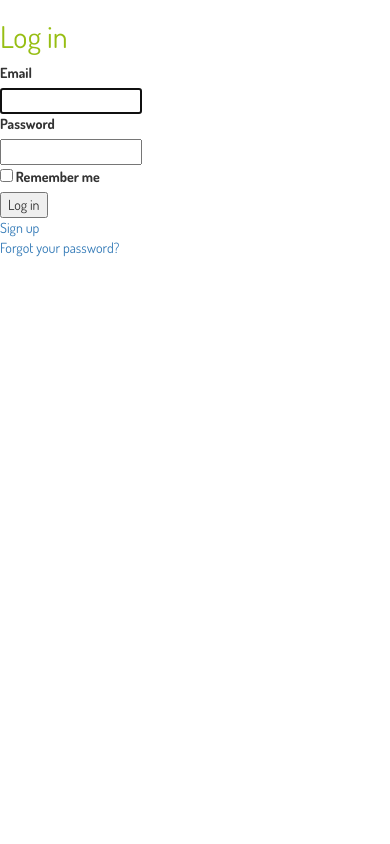
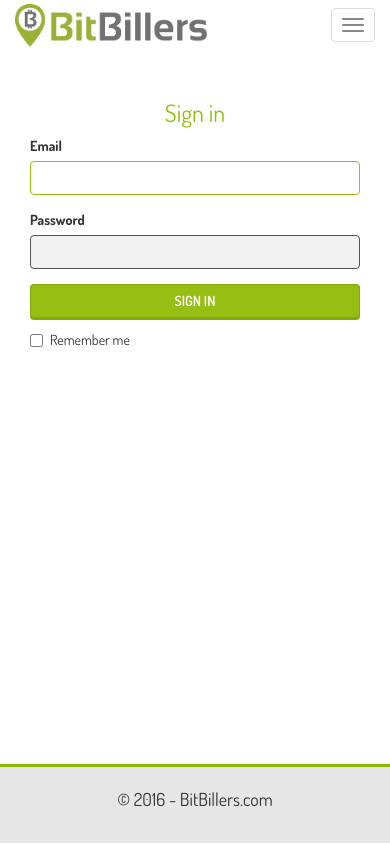
Before and after one commit to pebiantara/bitbillers, a Rails app: page /users/sign_in in a window 390 px wide. Run offline with Rails 7, Linux system fonts and the light colour scheme; style sheets or scripts are compiled from the project's sources; parts of the project's set-up code (start-up, migrations or seed data) failed here and were passed over; some libraries are stand-ins or nearby versions; some web fonts are replaced.

Commit message:
sign in template and layouts style

```diff
--- a/app/assets/stylesheets/plus.css
+++ b/app/assets/stylesheets/plus.css
@@ -29,6 +29,9 @@ section.resized-elements {
   border: 2px solid #97be13;
   margin-top: 3px;
 }
+
+nav.admin{border-bottom: 2px solid #97be13;}
+
 .navbar-nav.navbar-right .dropdown:first-child {
   margin-right: 10px;
 }
@@ -614,3 +617,16 @@ h6,
 .social i{
   font-size: 16px;
 }
+
+.btn-primary:hover, .btn-primary:focus, .btn-primary:active, .btn-primary.active, .open .dropdown-toggle.btn-primary{
+  color: #ffffff;
+  background-color: #7a990f;
+  border-color: #586f0b;
+}
+
+.btn-primary:active:hover, .btn-primary:active:focus, .btn-primary:active.focus, .btn-primary.active:hover, .btn-primary.active:focus, .btn-primary.active.focus, .open > .btn-primary.dropdown-toggle:hover, .open > .btn-primary.dropdown-toggle:focus, .open > .btn-primary.dropdown-toggle.focus{
+  color: #ffffff;
+  background-color: #7a990f;
+  border-color: #586f0b;
+}
+.no-padding{padding: 0px !important;}
--- a/app/views/devise/sessions/new.html.erb
+++ b/app/views/devise/sessions/new.html.erb
@@ -1,26 +1,30 @@
-<h2>Log in</h2>
-
-<%= form_for(resource, as: resource_name, url: session_path(resource_name)) do |f| %>
-  <div class="field">
-    <%= f.label :email %><br />
-    <%= f.email_field :email, autofocus: true %>
+<section id="login_section">
+  <div class="container">
+    <div class="row">
+      <div class="col-sm-offset-4 col-sm-4">
+        <%= form_for(resource, :as => resource_name, :url => signin_user_create_path, :html => { :role => 'form'}) do |f| %>
+        <h3 class="text-center">Sign in</h3>
+        <%= render 'shared/messages' %>
+        <div class="form-group">
+          <%= f.label :email %>
+          <%= f.email_field :email, :autofocus => true, class: 'form-control' %>
+        </div>
+        <div class="form-group">
+          <%= f.label :password %>
+          <%= f.password_field :password, class: 'form-control' %>
+        </div>
+        <div class="text-center">
+          <%= f.submit 'Sign in', :class => 'btn btn-primary', :style => 'width:100%;' %>
+        </div>
+        <% if devise_mapping.rememberable? -%>
+        <div class="checkbox" style="width:150px">
+          <label>
+            <%= f.check_box :remember_me %> Remember me
+          </label>
+        </div>
+        <% end -%>
+        <% end %>
+      </div>
+    </div>
   </div>
-
-  <div class="field">
-    <%= f.label :password %><br />
-    <%= f.password_field :password, autocomplete: "off" %>
-  </div>
-
-  <% if devise_mapping.rememberable? -%>
-    <div class="field">
-      <%= f.check_box :remember_me %>
-      <%= f.label :remember_me %>
-    </div>
-  <% end -%>
-
-  <div class="actions">
-    <%= f.submit "Log in" %>
-  </div>
-<% end %>
-
-<%= render "devise/shared/links" %>
+</section>
--- /dev/null
+++ b/app/views/layouts/_footer.html.erb
@@ -0,0 +1,28 @@
+<footer id="footer">
+  <section class="lower-footer text-center">
+    <div class="container">
+      <div class="col-md-12">
+        <p>&copy; 2016 - BitBillers.com</p>
+      </div>
+    </div>
+  </section>
+</footer>
+<%- content_for :javascripts do %>
+<script type="text/javascript">
+jQuery(document).on('ready page:load', function() {
+  $('.dropdown-toggle').dropdown();
+  reset_footer_position();
+});
+
+$(window).resize(function() {
+  reset_footer_position();
+});
+
+function reset_footer_position() {
+  if ($('body').height() < $(window).height()) {
+    var top = $(window).height() - $("#footer").height()-4;
+    $("#footer").offset({top: top, left: 0})
+  }
+}
+</script>
+<% end %>
--- /dev/null
+++ b/app/views/layouts/_header.html.erb
@@ -0,0 +1,68 @@
+<div class="navbar navbar-default navbar-static-top header" role="navigation">
+  <div class="container">
+    <div class="navbar-header">
+      <button type="button" class="navbar-toggle" data-toggle="collapse" data-target=".navbar-collapse">
+        <span class="sr-only">Toggle navigation</span>
+        <span class="icon-bar"></span>
+        <span class="icon-bar"></span>
+        <span class="icon-bar"></span>
+      </button>
+      <a rel="nofollow" class="navbar-brand visible-xs visible-sm" href="/">
+        <img alt="Bitcoins" src="/assets/logo.png">
+      </a>
+    </div>
+    <div class="navbar-collapse collapse">
+      <div class="col-md-4">
+        <ul class="nav navbar-nav primary-links">
+          <li><a href="#">How It Works</a></li>
+          <li><a href="#">About Us</a></li>
+        </ul>
+      </div>
+      <div class="col-md-4 hidden-xs hidden-sm">
+        <div class="logo"><a href="/"><img alt="Bitcoins" src="/assets/logo.png"></a></div>
+      </div>
+      <div class="col-md-4">
+        <ul class="nav navbar-nav navbar-right primary-links">
+          <li class="dropdown">
+            <% if user_signed_in? %>
+            <a href="#" class="dropdown-toggle" data-toggle="dropdown" aria-expanded="false" id="login_dropdown">
+              <%= current_user.email %>
+              <b class="caret"></b>
+            </a>
+            <ul class="dropdown-menu">
+              <li><li><%= link_to 'Log out', destroy_user_session_path, :method=>'delete' %></li>
+              <% if current_user.is_admin? %>
+              <li><a href="/admin">Admin</a></li>
+              <% else %>
+              <li><a href="<%= user_transaction_history_path %>">Withdraw History</a></li>
+              <% end %>
+            </ul>
+            <% else %>
+            <a href="#" class="dropdown-toggle" data-toggle="dropdown" aria-expanded="false" id="login_dropdown">Login<b class="caret"></b></a>
+            <div class="dropdown-menu">
+              <%= form_tag signin_user_path do %>
+              <div class="form-group">
+                <label for="exampleInputEmail1">Email address</label>
+                <input type="email" name="user[email]" class="form-control" id="email-address-login" placeholder="Enter email">
+              </div>
+              <div class="form-group">
+                <label for="exampleInputPassword1">Password</label>
+                <input type="password" name="user[password]" class="form-control" id="password-login" placeholder="Password">
+              </div>
+              <div class="checkbox">
+                <label>
+                  <input name="user[remember_me]" type="hidden" value="0">
+                  <input type="checkbox" value="1" name="user[remember_me]" id="user_remember_me">
+                  <input type="checkbox"> Keep me logged in
+                </label>
+              </div>
+              <button type="submit" class="btn btn-primary">Submit</button>
+              <% end %>
+            </div>
+            <% end %>
+          </li>
+        </ul>
+      </div>
+    </div><!--/.nav-collapse -->
+  </div>
+</div>
--- a/app/views/layouts/application.html.erb
+++ b/app/views/layouts/application.html.erb
@@ -7,11 +7,13 @@
 	<%= csrf_meta_tags %>
 </head>
 <body>
-	<%- if user_signed_in? %>
-	<%= link_to "Logout", signout_user_path %>
-	<% end %>
-	<%= yield %>
-
+	<%= render "layouts/header" %>
+  <div class="container">
+	  <%= yield %>
+  </div>
+	<%= render "layouts/footer" %>
 	<%= javascript_include_tag 'application', 'data-turbolinks-track' => true %>
+	<%= yield :modals %>
+	<%= yield :javascripts %>
 </body>
 </html>
--- /dev/null
+++ b/app/views/shared/_messages.html.erb
@@ -0,0 +1,11 @@
+<%# Rails flash messages styled for Bootstrap 3.0 %>
+<div class="messages">
+<% flash.each do |name, msg| %>
+    <% if msg.is_a?(String) %>
+        <div class="alert alert-<%= name.to_s == 'notice' ? 'success' : 'danger' %>">
+          <button type="button" class="close" data-dismiss="alert" aria-hidden="true">&times;</button>
+          <%= content_tag :div, msg, :id => "flash_#{name}" %>
+        </div>
+    <% end %>
+<% end %>
+</div>
```
Also changed, not shown: app/views/admin/shared/_sidebar.html.erb (added, +39 -0 lines), app/views/layouts/admin.html.erb (+4 -68 lines), app/views/layouts/admin/_header.html.erb (added, +20 -0 lines), app/views/layouts/admin/_footer.html.erb (added).
